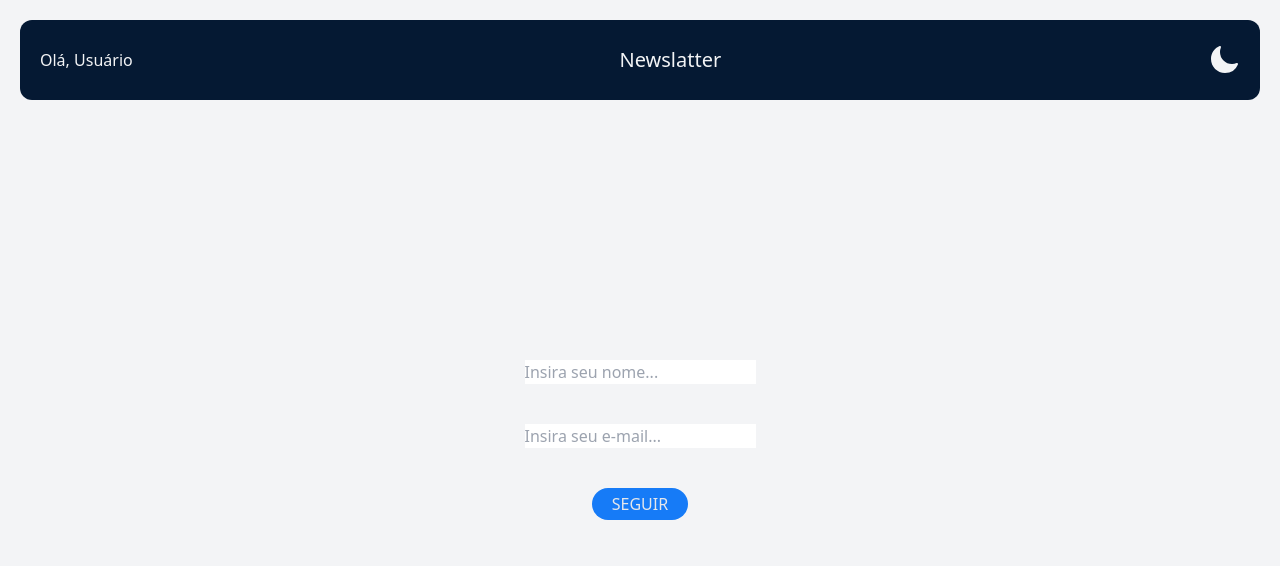
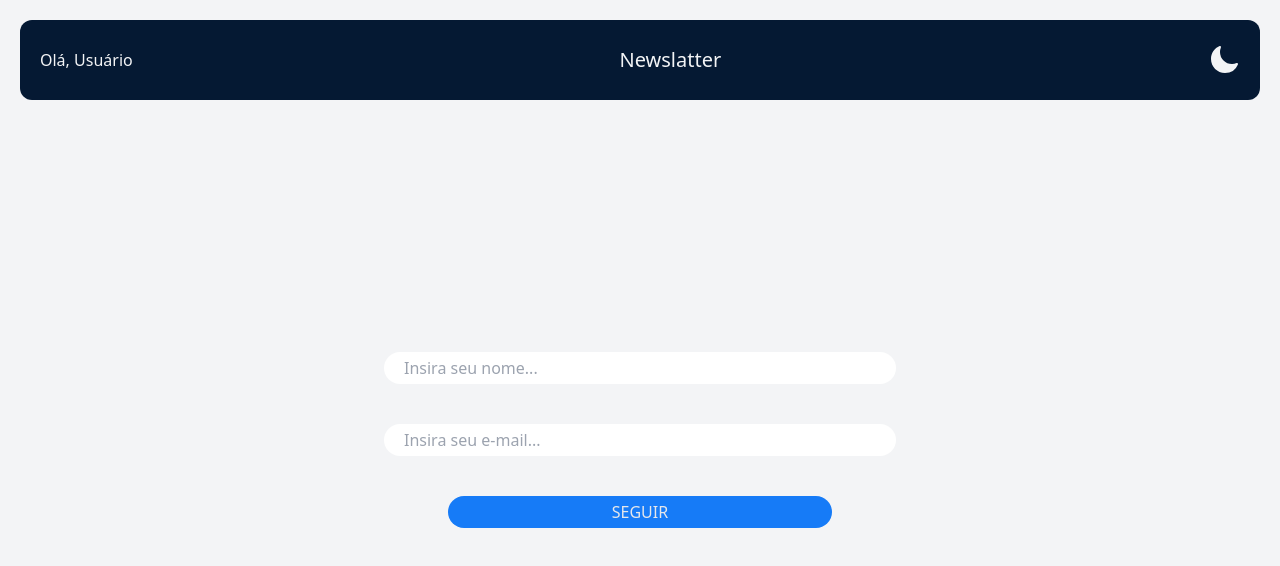
Before and after one commit to JennyLamego2022/newsletter_alura_react, a React (Vite) app: page / in a window 1280 px wide. Shown: the top 566 px of the page. Built offline with nearby package versions, Linux system fonts and the light colour scheme.

Commit message:
criação componente input

```diff
--- a/src/components/Form/Form.jsx
+++ b/src/components/Form/Form.jsx
@@ -1,4 +1,5 @@
 import PropTypes from 'prop-types';
+import Input from '../Input/Input';
 
 const Form = ({ onSubmit }) => {
     const safeSubmit = event => {
@@ -8,10 +9,10 @@
         const email = event.target[1].value
         onSubmit({name, email})
     }
-    return <form onSubmit={safeSubmit} className=' h-full flex flex-col items-center justify-center gap-10 -mt-20'>
-        <input type="text" placeholder="Insira seu nome..." />
-        <input type="email" placeholder="Insira seu e-mail..." />
-        <button type="submit" className=' bg-alura-100 dark:bg-dark-200 py-1 px-5 rounded-full text-gray-200 uppercase'>Seguir</button>
+    return <form onSubmit={safeSubmit} className=' h-full flex flex-col items-center justify-center gap-10 -mt-20 mx-5'>
+        <Input type="text" required placeholder="Insira seu nome..." />
+        <Input type="email" required placeholder="Insira seu e-mail..." />
+        <button type="submit" className=' w-full max-w-sm bg-alura-100 dark:bg-dark-200 py-1 px-5 rounded-full text-gray-200 uppercase outline-none cursor-pointer'>Seguir</button>
     </form>
 }
 
--- /dev/null
+++ b/src/components/Input/Input.jsx
@@ -0,0 +1,6 @@
+const Input = props => {
+    return <input className=' py-1 pl-5 w-full max-w-lg dark:bg-dark-200 text-dark-200 dark:text-gray-200 rounded-full outline-none'{...props}/>
+
+}
+
+export default Input
```
